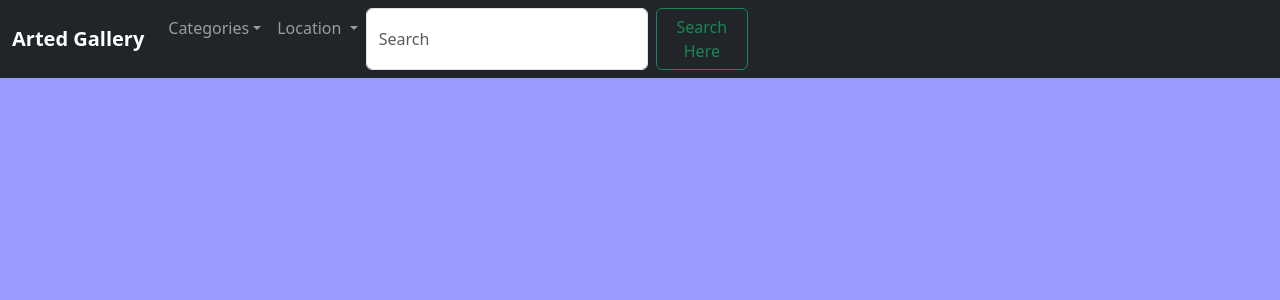
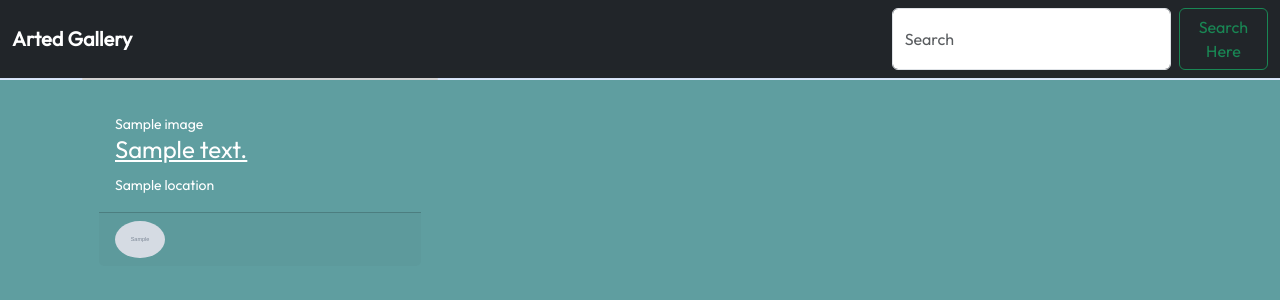
Before and after one commit to njiiri12/artedgallery, a Django app: page / in a window 1280 px wide. Shown: the top 300 px of the page. Run offline with Django 3.2, Linux system fonts and the light colour scheme; tables that the repository leaves empty hold one stand-in row (values such as "Sample post"); grey boxes marked "Sample" are stand-in pictures; some libraries are stand-ins or nearby versions.

Commit message:
style the navbar

```diff
--- a/MyGallery/models.py
+++ b/MyGallery/models.py
@@ -35,14 +35,15 @@
         Location, on_delete=models.CASCADE, default=None)
     category = models.ManyToManyField(Category)
 
-    def __str__(self):
-        return self.name
 
     def save_image(self):
         self.save()
 
     def delete_image(self):
         self.delete()
+
+    def __str__(self):
+        return self.name
 
     @classmethod
     def get_image_by_id(cls, id):
--- a/MyGallery/templates/base.html
+++ b/MyGallery/templates/base.html
@@ -10,11 +10,11 @@
     {% else %}
     <title>Arted Gallery</title>
     {% endif %} {% block styles %} {% bootstrap_css %}
-    <link rel="stylesheet" href="{% static 'css/styles.css' %}">
+    <link rel="stylesheet" href="{% static 'css/base.css' %}">
     {% endblock %}
 </head>
 {% include 'navbar.html' %}
-<body style="background-color: rgb(154, 154, 255);">
+<body >
     <div class="container-fluid" style="background: linear-gradient(to top, #e0eafc, #cfdef3);">
         {% block content %} {% endblock %}
         {% block scripts %}
--- a/MyGallery/templates/navbar.html
+++ b/MyGallery/templates/navbar.html
@@ -1,29 +1,10 @@
 <nav class="navbar navbar-expand-lg navbar navbar-dark bg-dark">
     <div class="container-fluid">
         <a class="navbar-brand" href="{%url 'image'%}"><b>Arted Gallery</b></a>
-        <ul class="navbar-nav me-auto mb-2 mb-lg-0">
-            <li class="nav-item dropdown">
-              <a class="nav-link dropdown-toggle" href="#" id="navbarDropdown" role="button" data-bs-toggle="dropdown" aria-expanded="false">Categories</a>
-              <ul class="dropdown-menu" aria-labelledby="navbarDropdown">
-                {%for category in category%}
-                <li><a class="dropdown-item" href="{}">{{category}}</a></li>
-                {%endfor%}
-              </ul>
-            </li>
-            <li class="nav-item dropdown">
-              <a class="nav-link dropdown-toggle" href="#" id="navbarDropdown" role="button" data-bs-toggle="dropdown" aria-expanded="false">
-                Location
-              </a>
-              <ul class="dropdown-menu" aria-labelledby="navbarDropdown">
-                {%for location in location%}
-                <li><a class="dropdown-item" href="">{{location}}</a></li>
-                {%endfor%}
-              </ul>
-            </li>
-      <form class="d-flex">
-        <input class="form-control me-2" type="search" placeholder="Search" aria-label="Search">
-        <button class="btn btn-outline-success" type="submit">Search Here</button>
-      </form>
+        <form class="d-flex">
+          <input class="form-control me-2" type="search" placeholder="Search" aria-label="Search">
+          <button class="btn btn-outline-success" type="submit">Search Here</button>
+        </form>
     </div>
     </div>
   </nav>
--- a/MyGallery/templates/photos.html
+++ b/MyGallery/templates/photos.html
@@ -1,30 +1,32 @@
 {% extends 'base.html' %}
-<!-- code below -->
-<ul class="cd-hero-slider">
-  <!-- Content -->
-  <div class="cd-hero">
-    <li class="selected">
-      <div class="cd-full-width">
-        <div class="container-fluid js-tm-page-content" data-page-type="gallery">
-          <div class="tm-img-gallery-container">
-            <div class="tm-img-gallery gallery-one">
-              <!-- Gallery One pop up connected with JS code below -->
-              {% for image in image %}
-              <div class="grid-item">
-                <figure class="effect-sadie">
-                  <img src="{{image.image_image.url}}" alt="Image" class="img-fluid tm-img">
-                  <figcaption>
-                    <h2 class="tm-figure-title">{{image.name}} <span><strong></strong></span></h2>
-                    <a href="{{photo.image_image.url}}">READ MORE ...</a>
-                    <p>{{image.description}}</p>
-                  </figcaption>
-                </figure>
+
+{% block content %}
+  {% for photo in photos %}
+  <section class="wrapper">
+    <div class="container">
+
+    <div class="row">
+      <div class="col-md-4">
+          <div class="card text-white card-has-bg click-col">
+            <img class="card-img d-none" src="https://source.unsplash.com/600x900/?tech,street" alt="Goverment Lorem Ipsum Sit Amet Consectetur dipisi?">
+            <div class="card-img-overlay d-flex flex-column">
+            <div class="card-body">
+                <small class="card-meta mb-2">{{ photo.name }}</small>
+                <h4 class="card-title mt-0 "><a class="text-white" herf="#">{{ photo.description }}</a></h4>
+                <small><i class="far fa-clock"></i>{{ photo.location }}</small>
+            </div>
+            <div class="card-footer">
+              <div class="media">
+              <img class="mr-3 rounded-circle" src="{{ photo.image.url }}" alt="Generic placeholder image" style="max-width:50px">
               </div>
-              {% endfor %}
+              </div>
             </div>
           </div>
-        </div>
       </div>
-    </li>
-</ul>
-</div>
+    </div>
+
+  </div>
+  </section>
+
+  {% endfor %}
+{% endblock %}
--- a/photosglobe/settings.py
+++ b/photosglobe/settings.py
@@ -122,3 +122,7 @@
 # https://docs.djangoproject.com/en/2.2/howto/static-files/
 
 STATIC_URL = '/static/'
+
+STATICFILES_DIRS = [
+    os.path.join(BASE_DIR, "static"),
+]
--- /dev/null
+++ b/static/css/base.css
@@ -0,0 +1,15 @@
+@import url('https://fonts.googleapis.com/css2?family=Outfit:wght@200;400&display=swap');
+
+body {
+    font-family: 'Outfit', sans-serif;
+    background-color: cadetblue;
+}
+
+.card {
+    color: black;
+}
+
+
+h4 {
+    color:black;
+}
```
Also changed, not shown: MyGallery/templates/category.html (deleted), MyGallery/templates/location.html (deleted), photos/download.jpeg (added).
